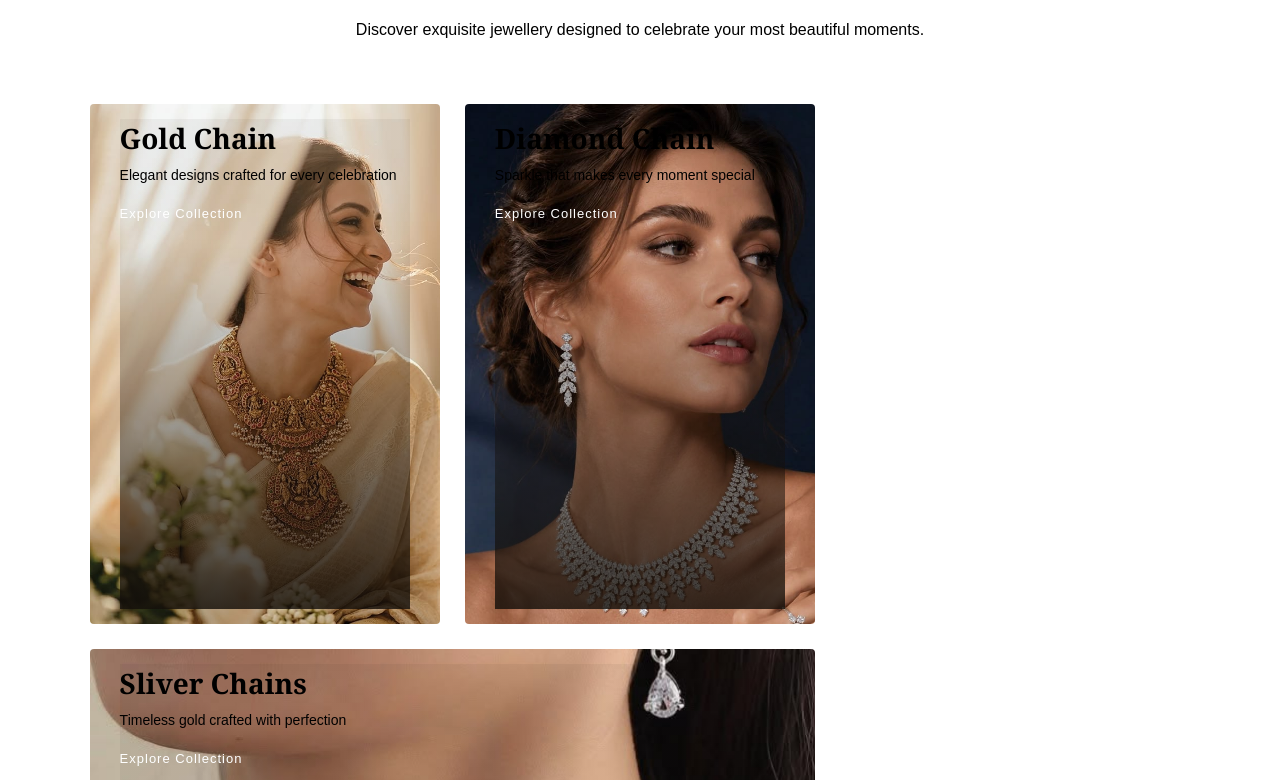
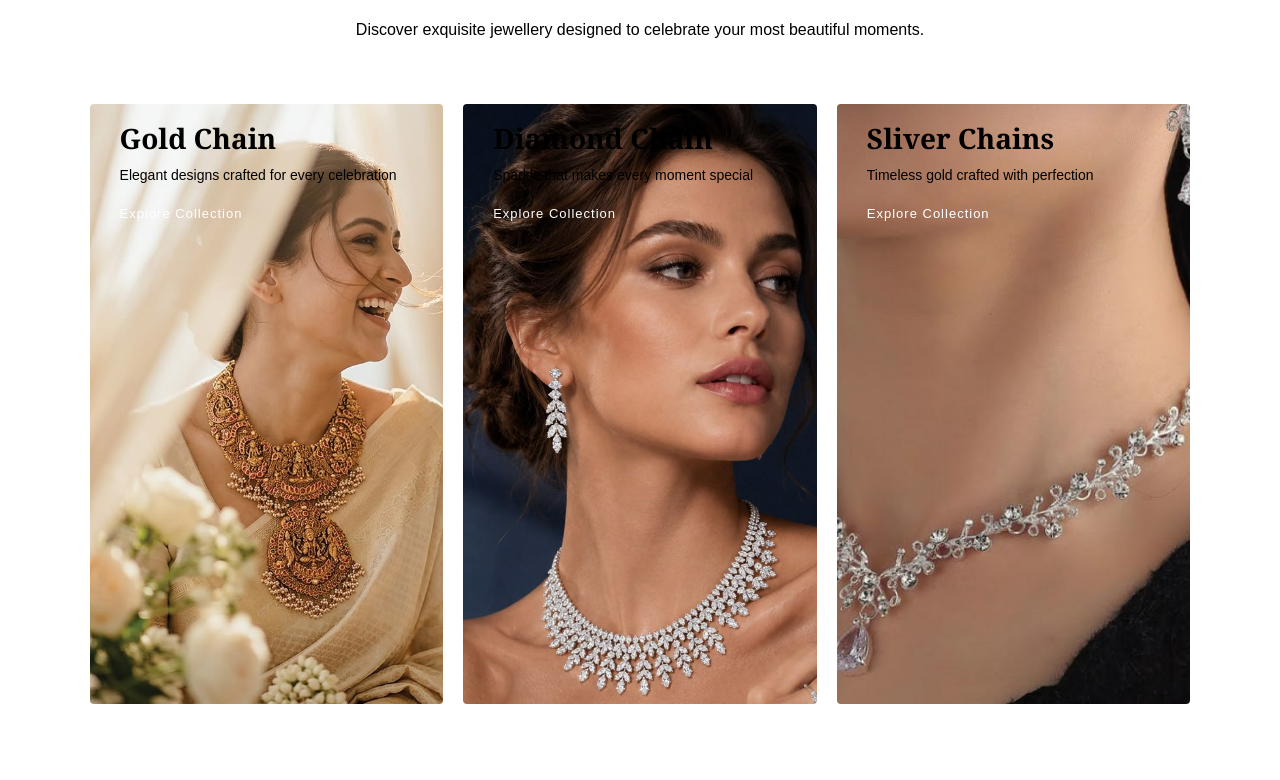
Before and after one commit to Likhilrcs/jewellery_website, a React (Vite) app: page / in a window 1280 px wide. Shown: the part 1000-1780 px from the top of the page. Built offline with nearby package versions, Linux system fonts and the light colour scheme.

Commit message:
updating css

```diff
--- a/src/App.jsx
+++ b/src/App.jsx
@@ -60,7 +60,7 @@ function App() {
         <Collections />
         <Luxzari />
         <Scrolling />
-         <Gold />
+        <Gold />
         <Gallary />
         <DiamondHero/>
         <CategorySection/>
--- a/src/component/Luxzari/Luxzari.css
+++ b/src/component/Luxzari/Luxzari.css
@@ -1,5 +1,6 @@
 .luxzari-container{
     background: white;
+
 }
 .luxzari-section {
   padding: 80px 6%;
@@ -139,7 +140,6 @@
   display: flex;
   justify-content: left;
   position: relative;
-
 }
 .photo img{
   height: 500px;
@@ -151,41 +151,47 @@
 .photo-content{
   margin-top: 50px;
   justify-content: right;
-    left:15%;
-    position: relative;
+  right:35%;
+   text-align: right;
 }
 .photo h1{
   color: burlywood;
   font-size: 55px;
+  padding-bottom:30px;
 }
 .photo p{
   font-family: serif;
   font-size: 25px;
 color: rgb(74, 72, 72);
 position: relative;
+padding-bottom:30px;
+text-align: center;
+left:150px;
 }
 
 .photo1 img{
-  height: 400px;
+  position: relative;
+   height: 400px;
   width: 350px;
   top: 0px;
   float: right;
   box-shadow: 5px 5px white ;
 }
 .photo1-content{
-  margin-top: 50px;
+  margin-top: 0px;
   justify-content: left;
- padding-left: 20px;
-
+  margin-left:0px;
 }
 .photo1 h1{
   color: burlywood;
   font-size: 45px;
+  padding-top: 80px;
+ left:50px;
 }
 .photo1 p{
   margin-top: 50px;
   font-size: 25px;
   font-family:serif;
   color: rgb(74, 72, 72);
-padding-left: 250px;
+  text-align: center;
 }
--- a/src/component/Luxzari/Luxzari.jsx
+++ b/src/component/Luxzari/Luxzari.jsx
@@ -97,8 +97,8 @@ function Luxzari() {
         </div>
 
       </section>
-      <section className="photo-container">
-        <div className="photo1">
+      <section className="photo-content">
+        <div className="photo1 img">
           <img src={image} alt="photo" />
           <div className="photo1-content">
             <h1>“A Touch of Luxury, A Lifetime of Elegance.”</h1>
--- a/src/component/collections/collection.css
+++ b/src/component/collections/collection.css
@@ -3,7 +3,6 @@
   background-color: white;
   color: rgba(0, 0, 0, 0.66);
 }
-
 
 .collection-heading {
   text-align: center;
@@ -34,14 +33,19 @@
   font-size: 16px;
   line-height: 1.8;
 }
+
 .collection-grid {
-  display: grid;
-  grid-template-columns: repeat(3, 1fr);
-  gap: 25px;
+  display: flex;
+  flex-direction: row;
+  gap: 20px;
+  width: 100%;
 }
+
 .collection-card {
   position: relative;
-  height: 430px;
+  flex: 1;
+  width: 0;
+  height: 600px;
   overflow: hidden;
   cursor: pointer;
   border-radius: 4px;
@@ -51,18 +55,16 @@
   width: 100%;
   height: 100%;
   object-fit: cover;
+  object-position: center;
+  display: block;
   transition: transform 0.8s ease;
 }
-.collection-card::after {
-  position: absolute;
-  inset: 0;
 
-  background-color: white;
-
-}
 .collection-card:hover img {
   transform: scale(1.12);
 }
+
+
 .collection-overlay {
   position: absolute;
   z-index: 2;
@@ -71,51 +73,51 @@
   right: 30px;
   bottom: 30px;
 
+ background: transparent !important;
+  box-shadow: none !important;
+
+  padding: 0;
+
+  width: auto;
+  max-width: none;
+
   transform: translateY(15px);
-  transition: 0.5s ease;
+  transition: transform 0.5s ease;
 }
 
 .collection-card:hover .collection-overlay {
+   background: transparent !important;
+  box-shadow: none !important;
   transform: translateY(0);
 }
+
 .collection-overlay h3 {
   font-family: Georgia, serif;
   font-size: 28px;
   margin: 0 0 8px;
+  color: white;
+   text-shadow: none !important;
 }
 
 .collection-overlay p {
   color: white;
   font-size: 14px;
   line-height: 1.5;
-  margin-bottom: 18px;
+  margin: 0 0 18px;
+   text-shadow: none !important;
 }
+
 .collection-overlay button {
   background: transparent;
   border: none;
   color: white;
-
   font-size: 13px;
   letter-spacing: 1px;
-
   cursor: pointer;
-
   padding: 0;
 }
-.collection-overlay button span {
-  display: inline-block;
-  margin-left: 8px;
-  transition: 0.3s;
-}
 
-.collection-overlay button:hover span {
-  transform: translateX(7px);
-}
-@media (max-width: 900px) {
-.collection-grid {
-    grid-template-columns: repeat(2, 1fr);
-  }
-}
+
 @media (max-width: 600px) {
 
   .collections {
@@ -127,13 +129,14 @@
   }
 
   .collection-grid {
-    grid-template-columns: 1fr;
+    flex-direction: column;
   }
 
   .collection-card {
-    height: 400px;
+    width: 100%;
+    height: 450px;
+    flex: none;
   }
-
 }
 .ribban-content{
   display: flex;
--- a/src/component/hero/hero.css
+++ b/src/component/hero/hero.css
@@ -22,7 +22,7 @@
   align-items: center;
   text-align: left;
   color: white;
-
+ gap:30px;
 }
 
 .hero-content h1 {
@@ -34,6 +34,7 @@ color: white;
 .hero-content p {
   font-size: 24px;
 color: whitesmoke;
+
 }
 
 .hero-content button {
--- a/src/component/hero/hero.jsx
+++ b/src/component/hero/hero.jsx
@@ -10,7 +10,7 @@ function Hero() {
 
 
       <div className="hero-content">
-        <h1>Luxury Jewellery</h1>
+        <h1>Laxzari Jewellery</h1>
         <p>Elegance that shines forever</p>
         <button>Explore Collection</button>
       </div>
```
Also changed, not shown: src/component/collections/collection.jsx (line endings or trailing spaces).
